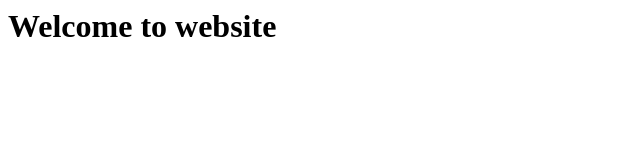
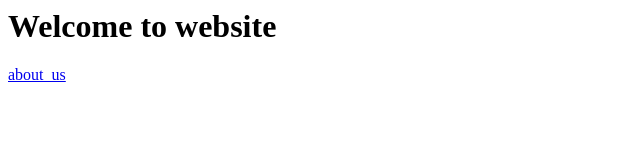
Before and after one commit to Dhanrajdk79/Branch_demo, a plain HTML site: page index.html in a window 1280 px wide. Shown: the full height of the page, 0-640 px from the left. Drawn offline with Linux system fonts and the light colour scheme.

Commit message:
added to about us

```diff
--- a/index.html
+++ b/index.html
@@ -1,2 +1,3 @@
 <title>FCT website </title>
 <h1>Welcome to website</h1>
+<a href="about.html">about_us</a>
```
Also changed, not shown: about.html (added, +1 -0 lines).
